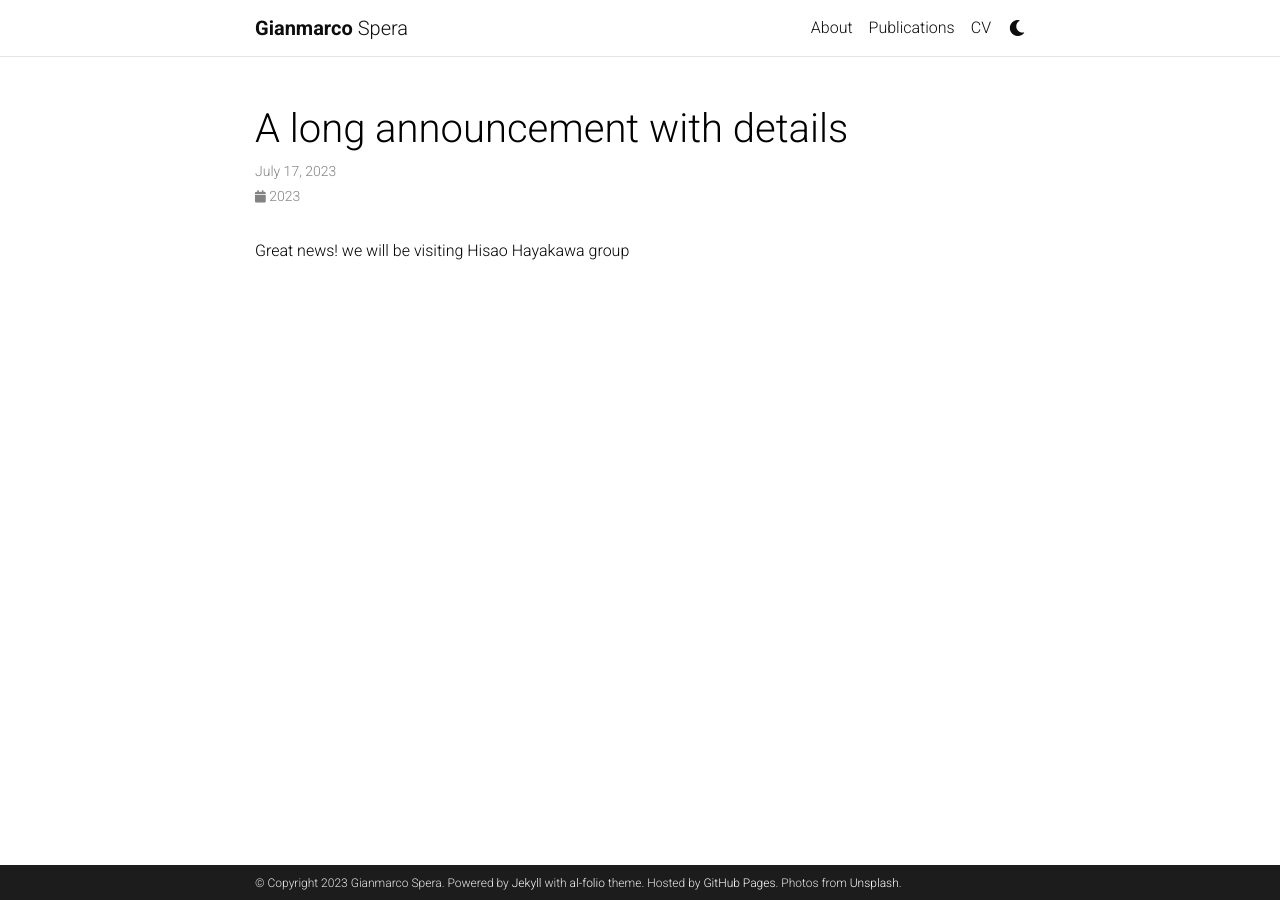
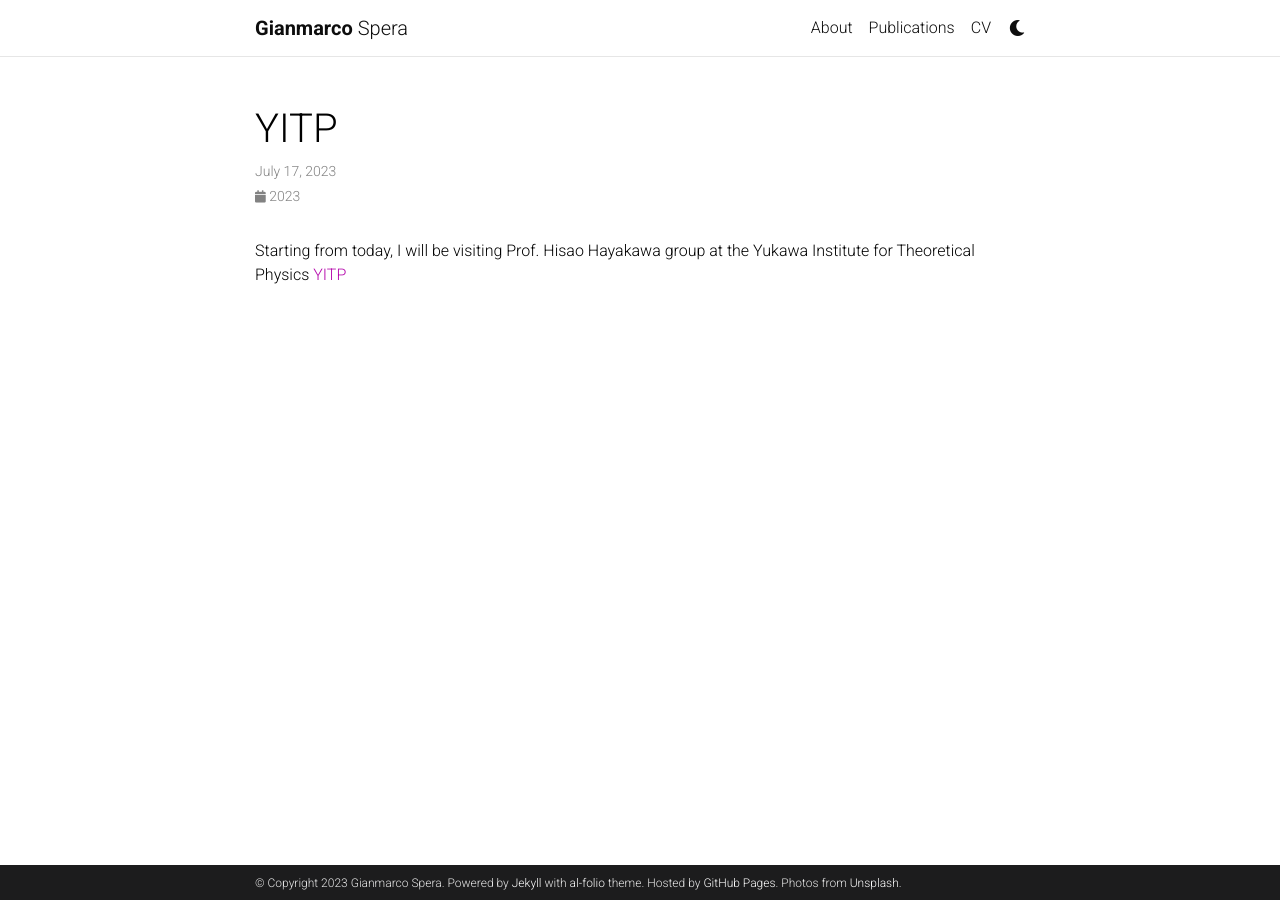
Before and after one commit to adinelli/albertodinelli.github.io, a Jekyll site: the page built from _news/announcement_2.md, in a window 1280 px wide. Built offline with Jekyll 4.4.1, drawn with Linux system fonts in a browser that asks for light colours; comment, search, counter and statistics services are not loaded; a style sheet for code colours, icons or effects is not loaded.

Commit message:
15-7-23: test announcement

```diff
--- a/_news/announcement_2.md
+++ b/_news/announcement_2.md
@@ -1,8 +1,8 @@
 ---
 layout: post
-title: A long announcement with details
+title: YITP
 date: 17-07-2023 16:11:00-0400
 inline: true
 ---
 
-Great news! we will be visiting Hisao Hayakawa group
+Starting from today, I will be visiting Prof. Hisao Hayakawa group at the Yukawa Institute for Theoretical Physics [YITP](https://www.kyoto-u.ac.jp/en/about/profile/faculty/research-institutes/yukawa-institute-for-theoretical-physics-yitp)
```
Also changed, not shown: _news/announcement_1.md (+2 -2 lines), _news/announcement_3.md (+2 -2 lines).
